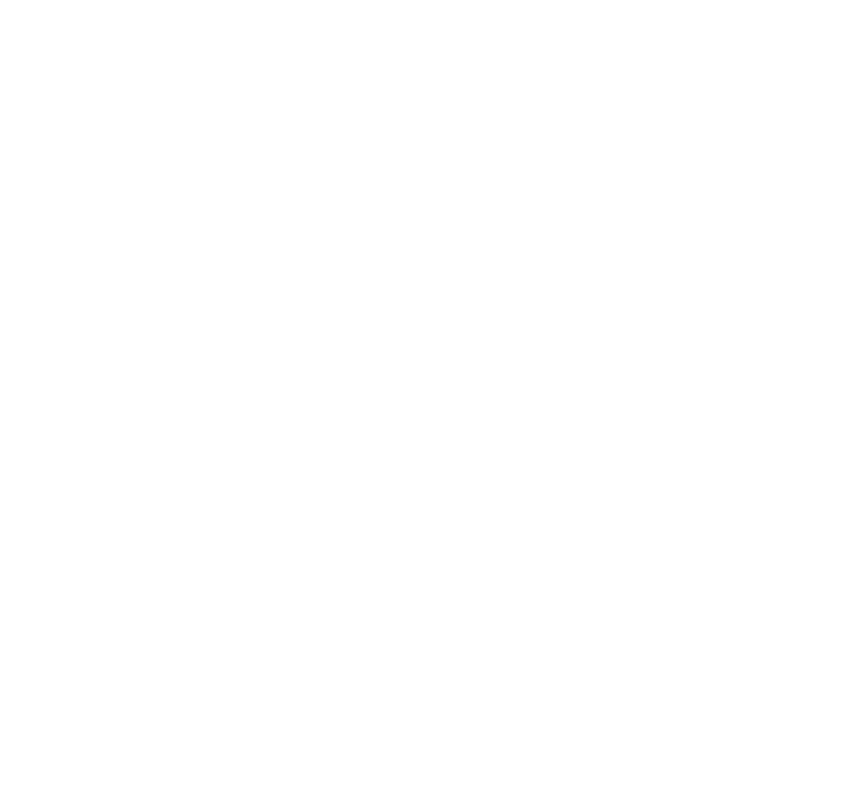
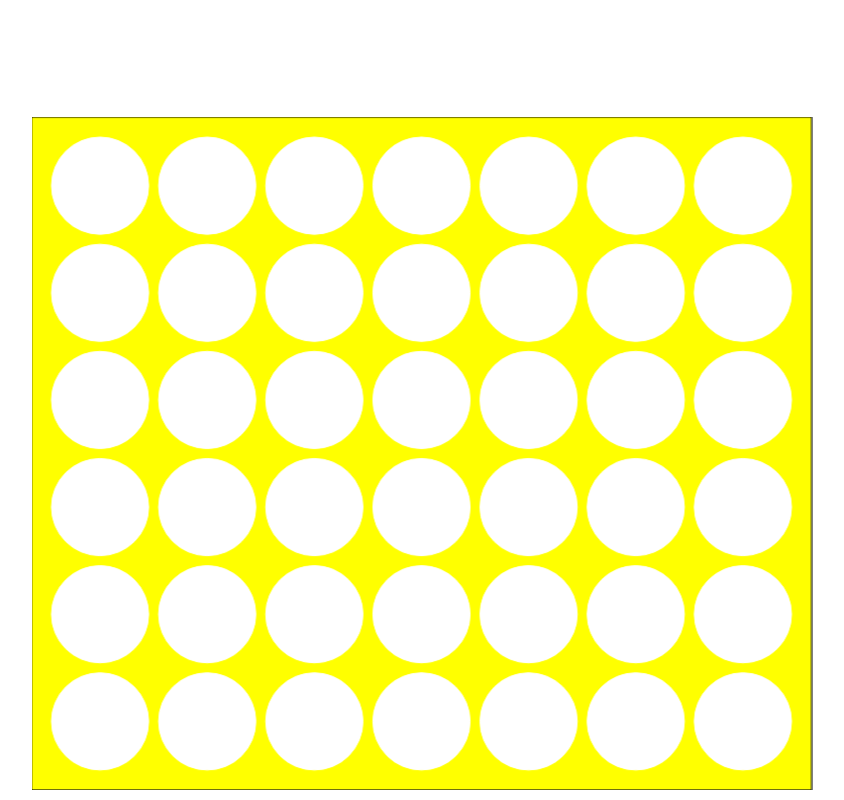
Before and after one commit to ferose/p2pgames, a React (Create React App) app: page / in a window 1280 px wide. Shown: the whole page, without its empty margins (218-1062 px from the left). Built offline with nearby package versions, Linux system fonts and the light colour scheme.

Commit message:
Make sure board gets rendered

```diff
--- a/src/GameCanvas.tsx
+++ b/src/GameCanvas.tsx
@@ -18,6 +18,7 @@ export default class GameCanvas extends React.Component<any,any> {
 
     private _cursor: Cursor | null = null;
     private boardCanvas: HTMLCanvasElement | null = null;
+    private intervalID?: number;
 
     public constructor(props: any) {
         super(props);
@@ -129,6 +130,7 @@ export default class GameCanvas extends React.Component<any,any> {
      */
     componentDidMount() {
         this.updateDimensions();
+        this.intervalID = window.setInterval(this.updateDimensions, 1000);
         window.addEventListener("resize", this.updateDimensions);
         window.requestAnimationFrame(this.draw);
     }
@@ -138,6 +140,7 @@ export default class GameCanvas extends React.Component<any,any> {
      */
     componentWillUnmount() {
         window.removeEventListener("resize", this.updateDimensions);
+        window.clearInterval(this.intervalID);
     }
 
     private set cursor(c:Cursor|null) {
@@ -179,8 +182,8 @@ export default class GameCanvas extends React.Component<any,any> {
         return (
             <canvas
                 ref={this.canvasRef}
-                width={window.innerWidth}
-                height={window.innerHeight}
+                width={1}
+                height={1}
                 onMouseMove={this.onMouseMove}
                 onTouchMove={this.onTouchMove}
                 onTouchStart={this.onTouchMove}
```
